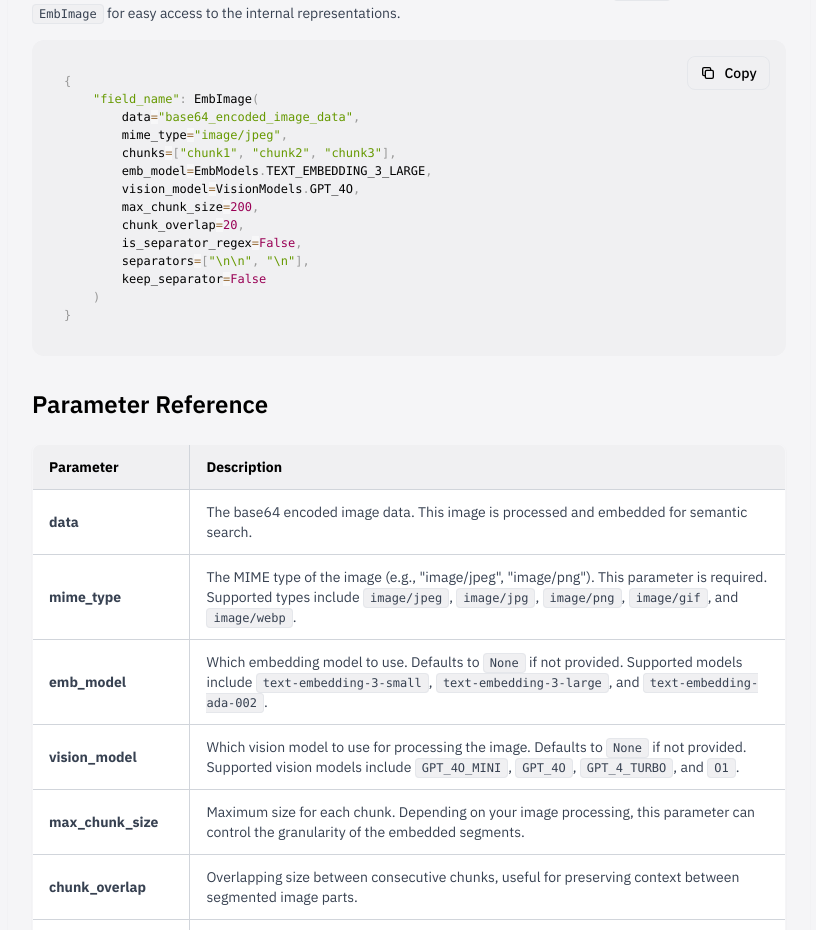
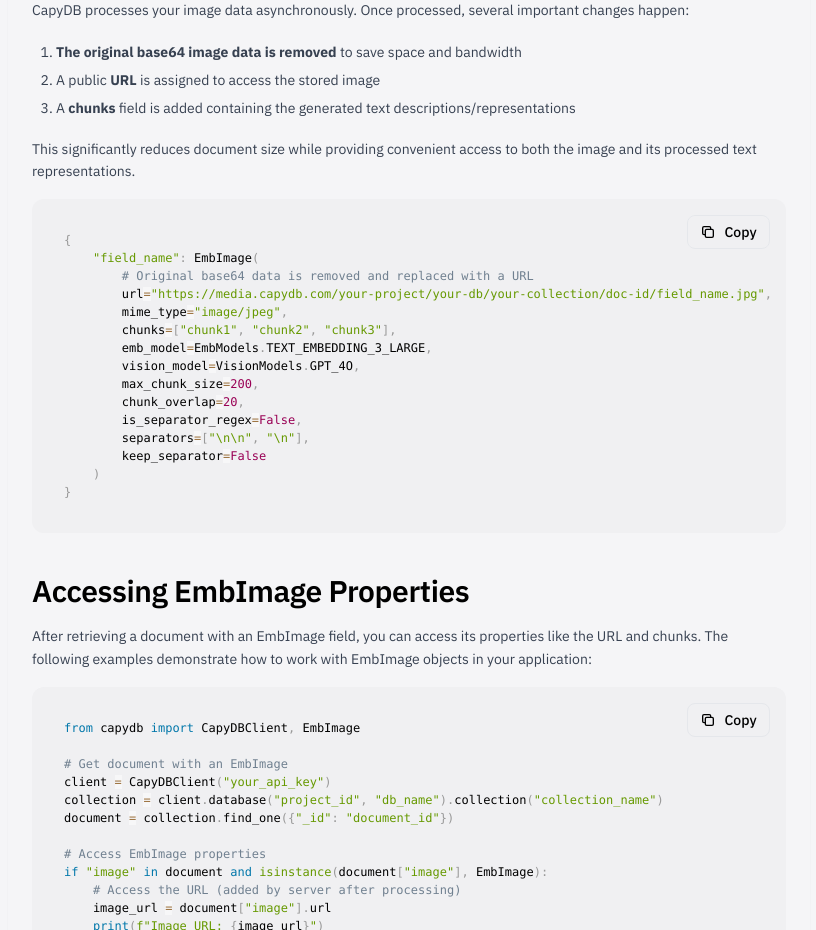
Before and after one commit to capydb/capydb-docs, a Next.js app: page /emb_json/emb_image in a window 1280 px wide. Shown: the part 1722-2652 px from the top of the page, without its empty margins (240-1056 px from the left). Built offline with nearby package versions, Linux system fonts and the light colour scheme.

Commit message:
Update EmbImage page

```diff
--- a/src/app/emb_json/emb_image/page.tsx
+++ b/src/app/emb_json/emb_image/page.tsx
@@ -67,7 +67,8 @@ export default function EmbImagePage() {
 
   const afterSavingPythonCode = `{
     "field_name": EmbImage(
-        data="base64_encoded_image_data",
+        # Original base64 data is removed and replaced with a URL
+        url="https://media.capydb.com/your-project/your-db/your-collection/doc-id/field_name.jpg",
         mime_type="image/jpeg",
         chunks=["chunk1", "chunk2", "chunk3"],
         emb_model=EmbModels.TEXT_EMBEDDING_3_LARGE,
@@ -82,8 +83,8 @@ export default function EmbImagePage() {
 
   const afterSavingTypescriptCode = `{
     field_name: new EmbImage(
-        "base64_encoded_image_data",
-        ["chunk1", "chunk2", "chunk3"],                    // chunks (populated after processing)
+        null,                                           // original base64 data is removed
+        ["chunk1", "chunk2", "chunk3"],                 // chunks (populated after processing)
         EmbModels.TEXT_EMBEDDING_3_LARGE,
         VisionModels.GPT_4O,
         "image/jpeg",
@@ -91,9 +92,46 @@ export default function EmbImagePage() {
         20,
         false,
         ["\\n\\n", "\\n"],
-        false
+        false,
+        "https://media.capydb.com/your-project/your-db/your-collection/doc-id/field_name.jpg" // URL to the stored image
     )
 }`;
+
+  const accessingImagePythonCode = `from capydb import CapyDBClient, EmbImage
+
+# Get document with an EmbImage
+client = CapyDBClient("your_api_key")
+collection = client.database("project_id", "db_name").collection("collection_name")
+document = collection.find_one({"_id": "document_id"})
+
+# Access EmbImage properties
+if "image" in document and isinstance(document["image"], EmbImage):
+    # Access the URL (added by server after processing)
+    image_url = document["image"].url
+    print(f"Image URL: {image_url}")
+
+    # Access processed chunks (added by server after processing)
+    chunks = document["image"].chunks
+    print(f"First chunk: {chunks[0] if chunks else 'No chunks yet'}")`;
+
+  const accessingImageTypescriptCode = `import { CapyDBClient, EmbImage } from "capydb";
+
+// Get document with an EmbImage
+const client = new CapyDBClient("your_api_key");
+const collection = client.database("project_id", "db_name").collection("collection_name");
+
+// Access EmbImage properties
+collection.findOne({ _id: "document_id" }).then(document => {
+  if (document.image instanceof EmbImage) {
+    // Access the URL (added by server after processing)
+    const imageUrl = document.image.url;
+    console.log("Image URL:", imageUrl);
+
+    // Access processed chunks (added by server after processing)
+    const chunks = document.image.chunks;
+    console.log("First chunk:", chunks.length > 0 ? chunks[0] : "No chunks yet");
+  }
+});`;
 
   return (
     <DocLayout>
@@ -111,7 +149,7 @@ export default function EmbImagePage() {
         <p><strong>Key Points</strong>:</p>
 
         <ul>
-          <li><strong>Image Data Handling</strong>: Provide your image data in base64 format.</li>
+          <li><strong>Image Data Handling</strong>: Provide your image data in base64 format. Note that <code>EmbImage</code> <strong>only</strong> accepts binary data (base64 encoded) and does <strong>not</strong> accept image file paths.</li>
           <li><strong>Dual-Model Support</strong>: Optionally use an embedding model and a vision model to generate rich, multi-modal representations.</li>
           <li><strong>Asynchronous Processing</strong>: Image embeddings and chunking occur in the background, ensuring a responsive write experience.</li>
           <li><strong>Automatic Chunking</strong>: Images are internally processed (and chunked, if applicable) for efficient embedding and indexing.</li>
@@ -169,8 +207,17 @@ export default function EmbImagePage() {
         <h2>After Saving</h2>
 
         <p>
-          CapyDB processes your image data asynchronously. Once processed, it automatically adds a <code>chunks</code> field
-          to each <code>EmbImage</code> for easy access to the internal representations.
+          CapyDB processes your image data asynchronously. Once processed, several important changes happen:
+        </p>
+
+        <ol>
+          <li><strong>The original base64 image data is removed</strong> to save space and bandwidth</li>
+          <li>A public <strong>URL</strong> is assigned to access the stored image</li>
+          <li>A <strong>chunks</strong> field is added containing the generated text descriptions/representations</li>
+        </ol>
+
+        <p>
+          This significantly reduces document size while providing convenient access to both the image and its processed text representations.
         </p>
 
         <LanguageContent language="python">
@@ -187,6 +234,27 @@ export default function EmbImagePage() {
           />
         </LanguageContent>
 
+        <h2>Accessing EmbImage Properties</h2>
+
+        <p>
+          After retrieving a document with an EmbImage field, you can access its properties like the URL and chunks.
+          The following examples demonstrate how to work with EmbImage objects in your application:
+        </p>
+
+        <LanguageContent language="python">
+          <CodeBlock
+            code={accessingImagePythonCode}
+            language="python"
+          />
+        </LanguageContent>
+
+        <LanguageContent language="typescript">
+          <CodeBlock
+            code={accessingImageTypescriptCode}
+            language="typescript"
+          />
+        </LanguageContent>
+
         <h3>Parameter Reference</h3>
 
         <table className="w-full border-collapse my-4">
@@ -199,7 +267,11 @@ export default function EmbImagePage() {
           <tbody>
             <tr>
               <td className="border border-gray-300 dark:border-gray-700 px-4 py-2"><strong>data</strong></td>
-              <td className="border border-gray-300 dark:border-gray-700 px-4 py-2">The base64 encoded image data. This image is processed and embedded for semantic search.</td>
+              <td className="border border-gray-300 dark:border-gray-700 px-4 py-2">The base64 encoded image data. This image is processed and embedded for semantic search. <strong>Note:</strong> After processing, this data is removed from the document and replaced with a URL. <strong>Important:</strong> EmbImage only accepts base64 encoded binary data and does not support image file paths.</td>
+            </tr>
+            <tr>
+              <td className="border border-gray-300 dark:border-gray-700 px-4 py-2"><strong>url</strong></td>
+              <td className="border border-gray-300 dark:border-gray-700 px-4 py-2"><strong>Auto-generated by the database</strong> after processing the image. This URL provides access to the stored image and replaces the original base64 data in the document.</td>
             </tr>
             <tr>
               <td className="border border-gray-300 dark:border-gray-700 px-4 py-2"><strong>mime_type</strong></td>
```
